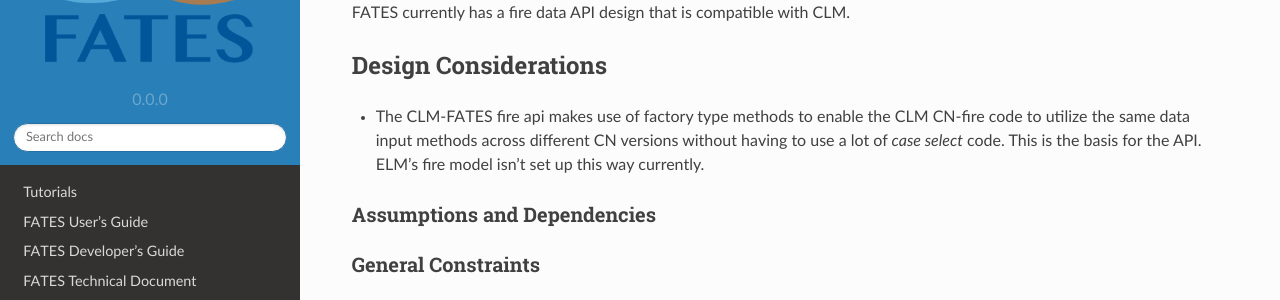
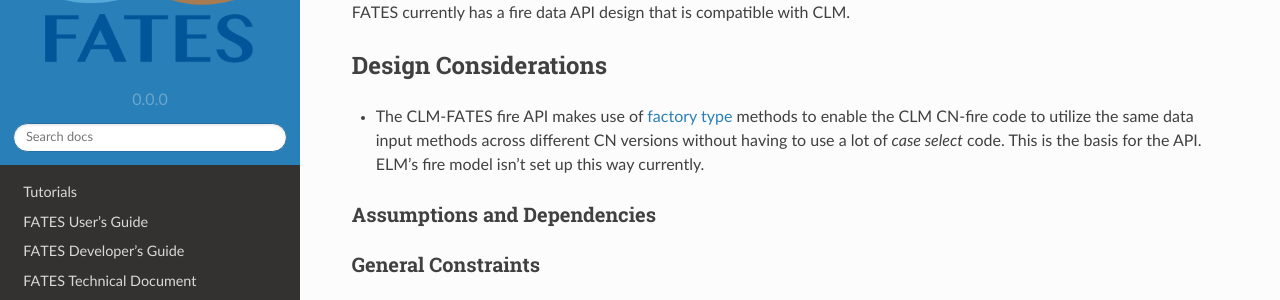
Before and after one commit to NGEET/fates-users-guide, a Sphinx documentation site: the page built from docs/source/developer/elm-fates-fire-design_doc.rst, in a window 1280 px wide and 1150 px high. Shown: the part 239-539 px from the top of the window. Built offline with Sphinx 7.4.7 and the Read the Docs theme 2.0.0, drawn with Linux system fonts in a browser that asks for light colours; part of the change alters nothing that is shown.

```diff
--- a/docs/source/developer/elm-fates-fire-design_doc.rst
+++ b/docs/source/developer/elm-fates-fire-design_doc.rst
@@ -9,10 +9,14 @@ The goal of this software update is to enable FATES to make use of the fire data
 Design Considerations
 ---------------------
 
-- The CLM-FATES fire api makes use of factory type methods to enable the CLM CN-fire code to utilize the same data input methods across different CN versions without having to use a lot of `case select` code.  This is the basis for the API.  ELM's fire model isn't set up this way currently.
+- The CLM-FATES fire API makes use of `factory type`_ methods to enable the CLM CN-fire code to utilize the same data input methods across different CN versions without having to use a lot of `case select` code.  This is the basis for the API.  ELM's fire model isn't set up this way currently.
+
+.. _`factory type`: https://en.wikipedia.org/wiki/Factory_(object-oriented_programming)
 
 Assumptions and Dependencies
 ^^^^^^^^^^^^^^^^^^^^^^^^^^^^
+
+
 
 
 General Constraints
```
